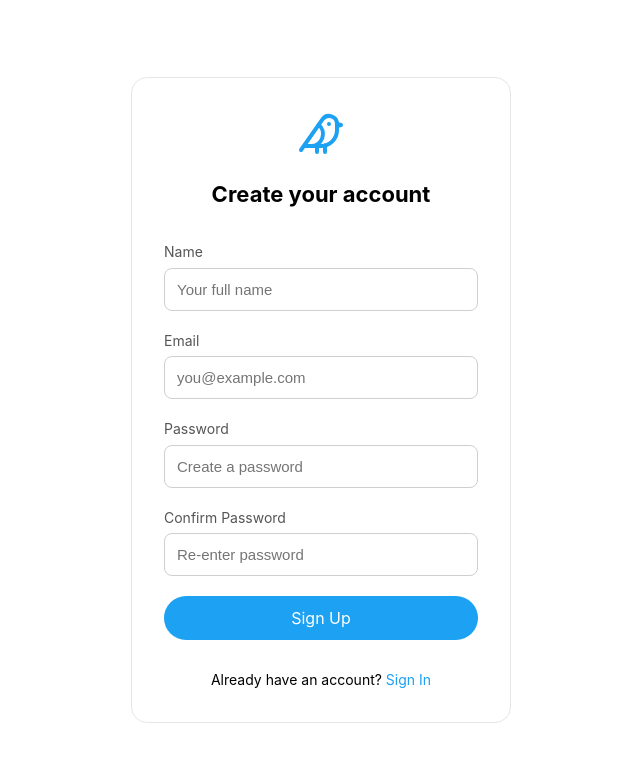
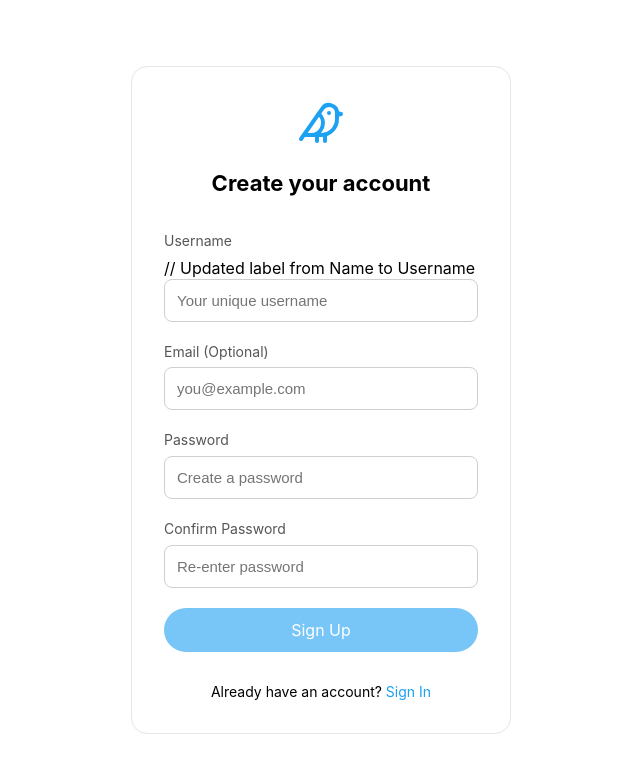
Before and after one commit to rmdelbarrio/p7, a Next.js app: page /register in a window 1280 px wide. Shown: the top 772 px of the page, without its empty margins (319-959 px from the left). Built offline with nearby package versions, Linux system fonts and the light colour scheme.

Commit message:
Refactor registration form to use username instead of name

```diff
--- a/app/register/page.tsx
+++ b/app/register/page.tsx
@@ -1,14 +1,16 @@
+// app/register/page.tsx
 "use client";
 
 import { useState } from "react";
 import { useRouter } from "next/navigation";
 import Link from "next/link";
 import { Bird } from "lucide-react";
+import { API_BASE } from "../../lib/config"; // Import API_BASE
 import styles from "./register.module.css";
 
 export default function RegisterPage() {
-  const [name, setName] = useState("");
-  const [email, setEmail] = useState("");
+  const [username, setUsername] = useState(""); // State changed from name to username
+  const [email, setEmail] = useState(""); // Kept for the form, but not used by the backend API
   const [password, setPassword] = useState("");
   const [confirm, setConfirm] = useState("");
   const [error, setError] = useState("");
@@ -28,12 +30,14 @@ export default function RegisterPage() {
     setLoading(true);
 
     try {
-      const response = await fetch("/api/auth/register", {
+      // Direct call to NestJS API
+      const response = await fetch(`${API_BASE}/register`, {
         method: "POST",
         headers: {
           "Content-Type": "application/json",
         },
-        body: JSON.stringify({ name, email, password }),
+        // NestJS Register endpoint only needs username and password
+        body: JSON.stringify({ username, password }),
       });
 
       const data = await response.json();
@@ -41,9 +45,10 @@ export default function RegisterPage() {
       if (response.ok) {
         router.push("/login");
       } else {
-        setError(data.error || "Registration failed");
+        setError(data.message || "Registration failed");
       }
-    } catch {
+    } catch(error) {
+      console.error("Registration error:", error);
       setError("An error occurred during registration.");
     } finally {
       setLoading(false);
@@ -62,22 +67,21 @@ export default function RegisterPage() {
           {error && <div className={styles.errorBox}>{error}</div>}
 
           <div className={styles.field}>
-            <label>Name</label>
+            <label>Username</label> // Updated label from Name to Username
             <input
               type="text"
-              placeholder="Your full name"
+              placeholder="Your unique username" // Updated placeholder
               required
-              value={name}
-              onChange={(e) => setName(e.target.value)}
+              value={username}
+              onChange={(e) => setUsername(e.target.value)} // Updated setter
             />
           </div>
 
           <div className={styles.field}>
-            <label>Email</label>
+            <label>Email (Optional)</label>
             <input
               type="email"
               placeholder="you@example.com"
-              required
               value={email}
               onChange={(e) => setEmail(e.target.value)}
             />
@@ -105,7 +109,7 @@ export default function RegisterPage() {
             />
           </div>
 
-          <button className={styles.registerButton} disabled={loading}>
+          <button className={styles.registerButton} disabled={loading || !username || !password || password !== confirm}>
             {loading ? "Creating account..." : "Sign Up"}
           </button>
 
```
